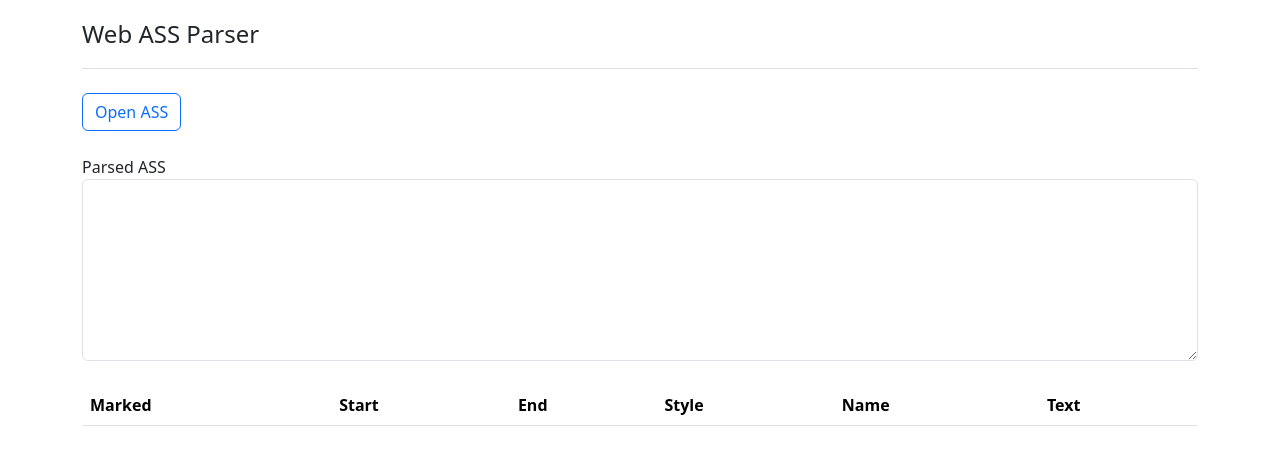
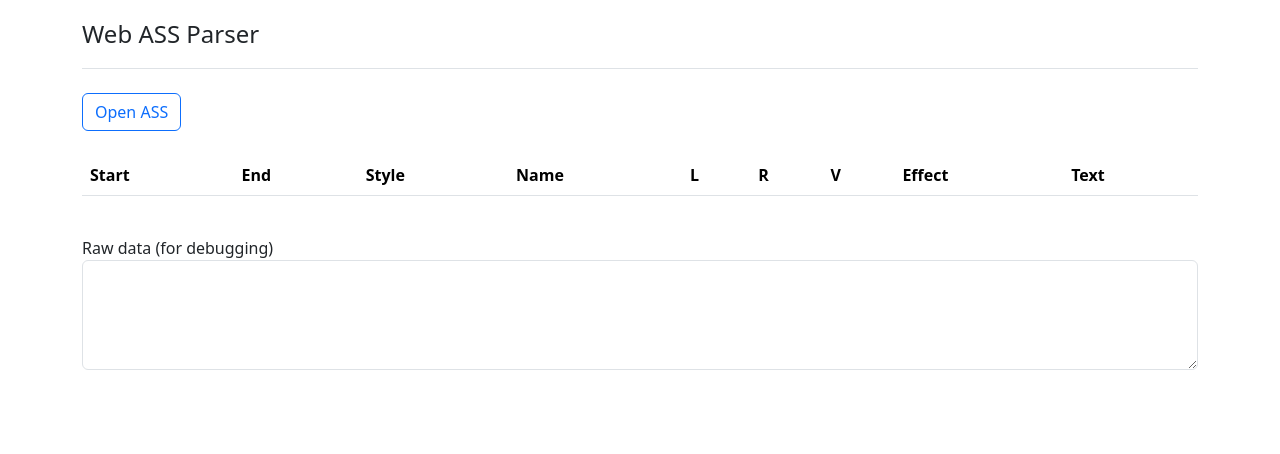
Before and after one commit to ihkk/Web-ASSReader, a React (Create React App) app: page / in a window 1280 px wide. Shown: the top 454 px of the page. Built offline with nearby package versions, Linux system fonts and the light colour scheme.

Commit message:
edit rows

```diff
--- a/src/App.js
+++ b/src/App.js
@@ -57,48 +57,56 @@ function App() {
           </div>
         </div>
 
-        <div className="row">
-          <div className="col-md-12 mb-4">
-            <div class="form-group">
-              <label htmlFor="parsedAss">Parsed ASS</label>
-              <textarea
-                className="form-control"
-                id="parsedAss"
-                rows="7"
-                value={parsedContent}
-                readOnly
-              ></textarea>
-            </div>
-          </div>
-        </div>
 
         <div className="row">
           <div className="col-md-12 mb-4">
             <table className="table">
               <thead>
                 <tr>
-                  <th>Marked</th>
                   <th>Start</th>
                   <th>End</th>
                   <th>Style</th>
                   <th>Name</th>
+                  <th>L</th>
+                  <th>R</th>
+                  <th>V</th>
+                  <th>Effect</th>
                   <th>Text</th>
-                  {/* ...其他列... */}
+
                 </tr>
               </thead>
               <tbody>
                 {events.map((event, index) => (
                   <tr key={index}>
-                    <td>{event.value.Marked}</td>
                     <td>{event.value.Start}</td>
                     <td>{event.value.End}</td>
                     <td>{event.value.Style}</td>
                     <td>{event.value.Name}</td>
+                    <td>{event.value.MarginL}</td>
+                    <td>{event.value.MarginR}</td>
+                    <td>{event.value.MarginV}</td>
+                    <td>{event.value.Effect}</td>
                     <td>{event.value.Text}</td>
                   </tr>
                 ))}
               </tbody>
             </table>
+          </div>
+        </div>
+
+
+        <div className="row">
+          <div className="col-md-12 mb-4">
+            <div class="form-group">
+              <label htmlFor="parsedAss">Raw data (for debugging)</label>
+              <textarea
+                className="form-control"
+                id="parsedAss"
+                rows="4"
+                value={parsedContent}
+                readOnly
+              ></textarea>
+            </div>
           </div>
         </div>
 
```
